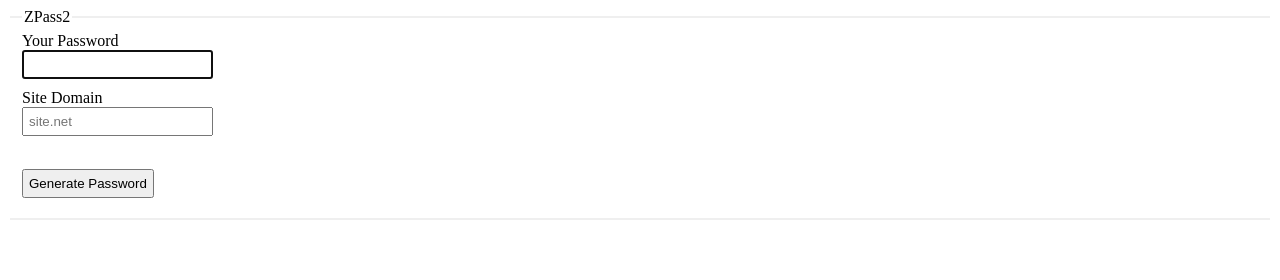
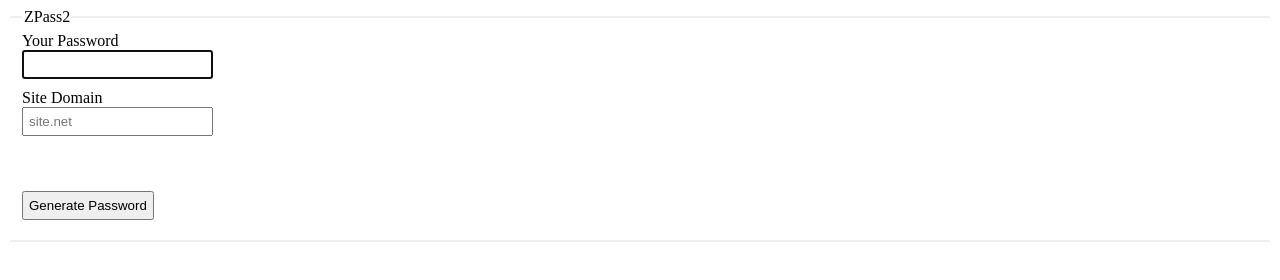
Before and after one commit to jclopes/zpass2, a plain HTML site: page web/index.html in a window 1280 px wide. Drawn offline with Linux system fonts and the light colour scheme; files whose address does not match are found by name.

Commit message:
Improve ios interaction.

```diff
--- a/web/index.html
+++ b/web/index.html
@@ -49,7 +49,7 @@
         <input id="password" type="password" />
         <label for="domain">Site Domain</label>
         <input id="domain" type="text" placeholder="site.net" />
-        <output id="result">&nbsp;</output>
+        <p><output id="result">&nbsp;</output></p>
         <input id="genPassButton" type="submit" value="Generate Password" />
       </fieldset>
     </form>
```
